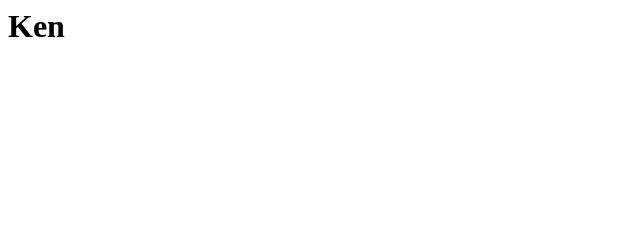
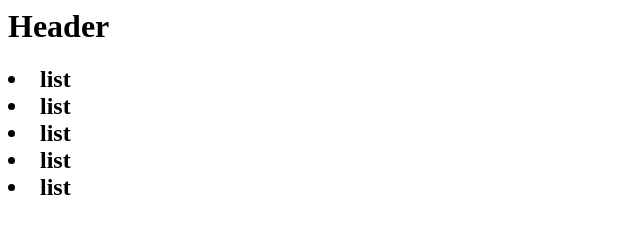
Before and after one commit to staten-island-tech/intro-to-html-richardli166, a plain HTML site: page index.html in a window 1280 px wide. Shown: the whole page, without its empty margins (0-640 px from the left). Drawn offline with Linux system fonts and the light colour scheme.

Commit message:
Update index.html

```diff
--- a/index.html
+++ b/index.html
@@ -6,8 +6,12 @@
     <title>Document</title>
 </head>
 <body>
-    <h1>Ken</h1>
-    <h2></h2>
+    <h1>Header</h1>
+    <h2><li>list</li>
+    <li>list</li>
+    <li>list</li>
+    <li>list</li>
+    <li>list</li></h2>
 
 </body>
 </html>
```
